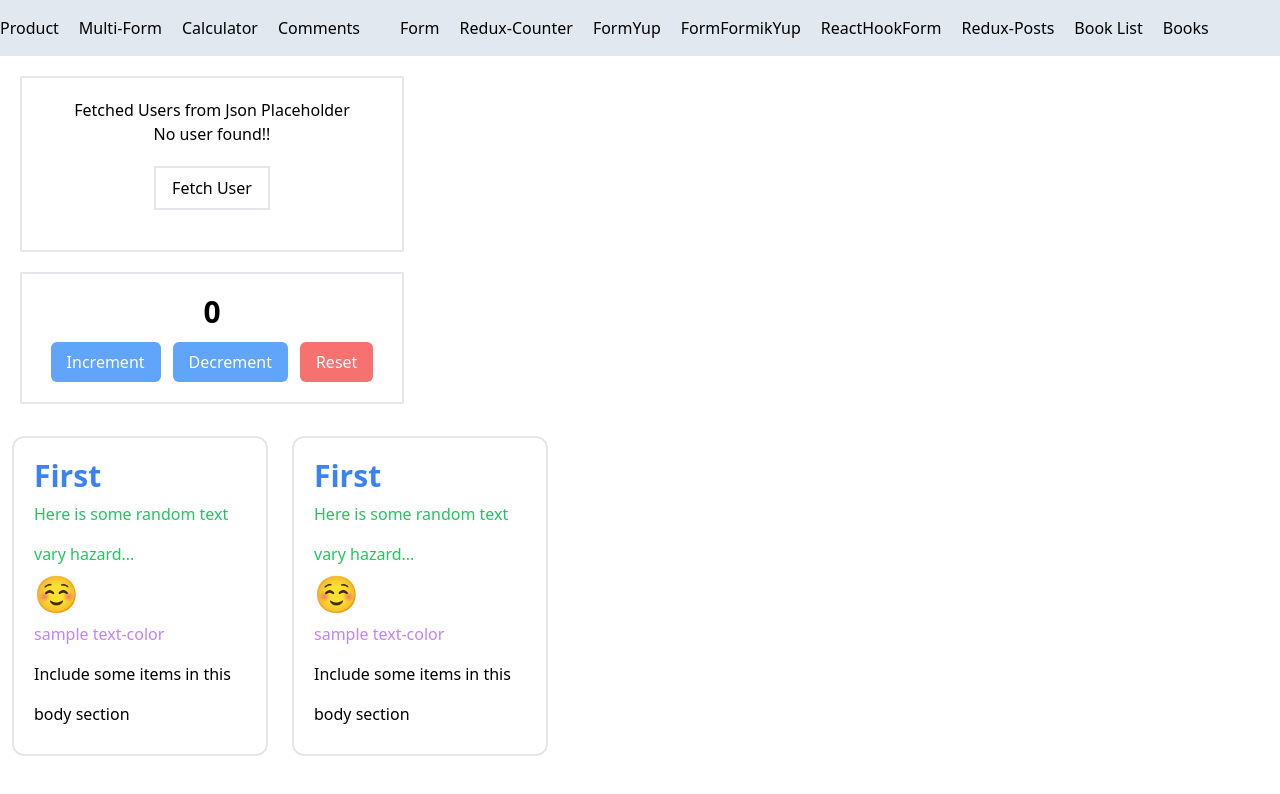
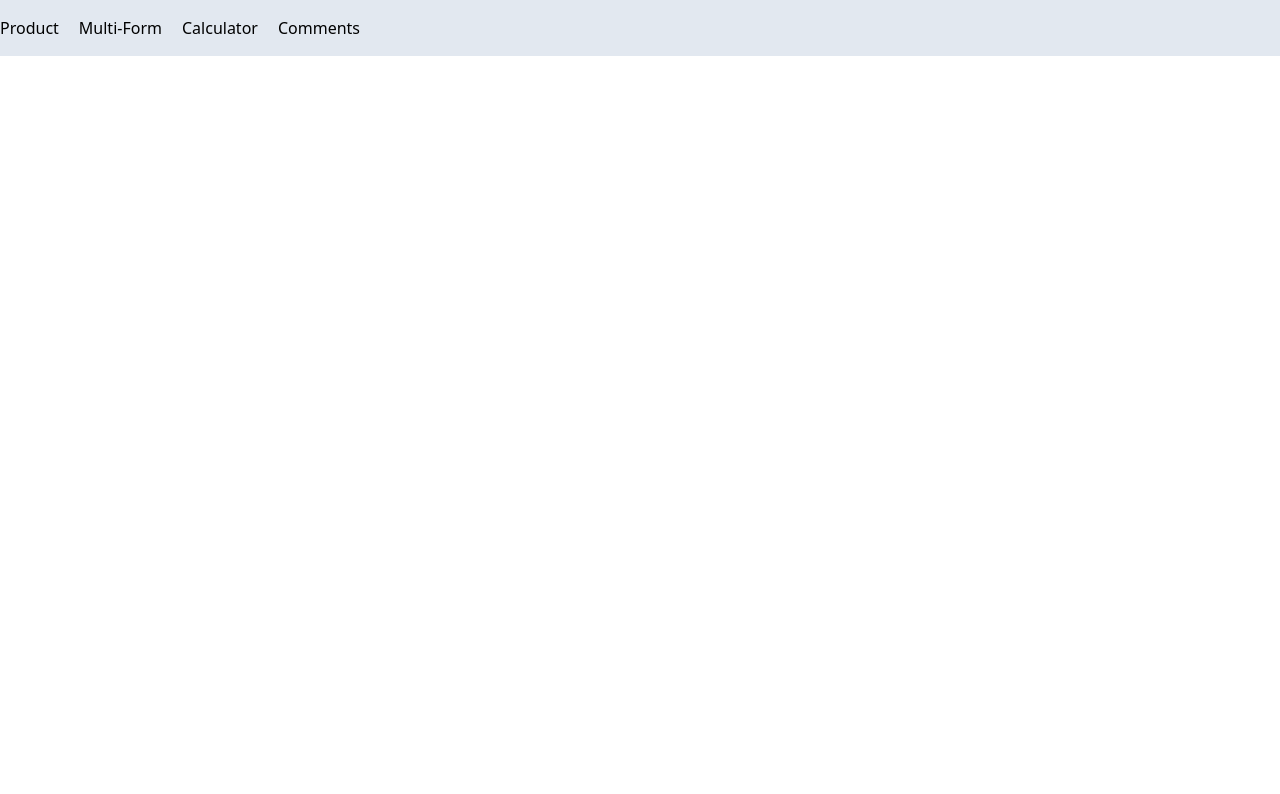
Before and after one commit to SilvernusIfoghale/dclc-react-course, a React (Vite) app: page / in a window 1280 px wide. Shown: the top 794 px of the page. Built offline with nearby package versions, Linux system fonts and the light colour scheme.

Commit message:
working with react router

```diff
--- a/src/App.jsx
+++ b/src/App.jsx
@@ -61,18 +61,18 @@ const App = () => {
         <Route path="/product" element={<Index />} />
         <Route path="/calculator" element={<Calculator />} />
         <Route path="/comment" element={<InteractiveComment />} />
-        <Route path="/books" element={<BookLayout />}>
-          <Route index element={<Books />} />
-          <Route path=":id" element={<Books />} />
-          <Route path="newbook" element={<NewBook />} />
-        </Route>
-        <Route path="/book" element={<BookList />} />
-        <Route path="/form" element={<Form />} />
-        <Route path="/form-yup" element={<FormYup />} />
-        <Route path="/form-formik-yup" element={<FormFormikYup />} />
-        <Route path="/react-hook-form" element={<FormReactHookForm />} />
-        <Route path="/counter" element={<Counter />} />
-        <Route path="/post" element={<PostsList />} />
+        {/* <Route path="/books" element={<BookLayout />}> */}
+        {/* <Route index element={<Books />} /> */}
+        {/* <Route path=":id" element={<Books />} /> */}
+        {/* <Route path="newbook" element={<NewBook />} /> */}
+        {/* </Route> */}
+        {/* <Route path="/book" element={<BookList />} /> */}
+        {/* <Route path="/form" element={<Form />} /> */}
+        {/* <Route path="/form-yup" element={<FormYup />} /> */}
+        {/* <Route path="/form-formik-yup" element={<FormFormikYup />} /> */}
+        {/* <Route path="/react-hook-form" element={<FormReactHookForm />} /> */}
+        {/* <Route path="/counter" element={<Counter />} /> */}
+        {/* <Route path="/post" element={<PostsList />} /> */}
         <Route path="*" element={<NotFound />} />
       </Routes>
     </>
--- a/src/pages/Home.jsx
+++ b/src/pages/Home.jsx
@@ -22,14 +22,14 @@ const Home = () => {
           <Link to="/multi-form">Multi-Form</Link>
           <Link to="/calculator">Calculator</Link>
           <Link to="/comment"> Comments</Link>
-          <li></li>
-          <Link to="/form">Form</Link>
-          <Link to="/counter">Redux-Counter</Link>
-          <Link to="/form-yup">FormYup</Link>
-          <Link to="/form-formik-yup">FormFormikYup</Link>
-          <Link to="/react-hook-form">ReactHookForm</Link>
-          <Link to="/post">Redux-Posts</Link>
-
+          {/* <li></li> */}
+          {/* <Link to="/form">Form</Link> */}
+          {/* <Link to="/counter">Redux-Counter</Link> */}
+          {/* <Link to="/form-yup">FormYup</Link> */}
+          {/* <Link to="/form-formik-yup">FormFormikYup</Link> */}
+          {/* <Link to="/react-hook-form">ReactHookForm</Link> */}
+          {/* <Link to="/post">Redux-Posts</Link> */}
+          {/*
           <li>
             <NavLink
               state="Hi, from state"
@@ -40,15 +40,15 @@ const Home = () => {
             >
               Book List
             </NavLink>
-          </li>
-          <li>
+          </li> */}
+          {/* <li>
             <NavLink to="/books" style={navLinkStyles}>
               Books
             </NavLink>
-          </li>
+          </li> */}
         </ul>
       </nav>
-      <div className="m-5 border-2 p-5 text-center w-96">
+      {/* <div className="m-5 border-2 p-5 text-center w-96">
         <FetchUsers />
       </div>
       <div className="m-5 border-2 p-5 text-center w-96">
@@ -73,7 +73,7 @@ const Home = () => {
         </button>
       </div>
       <div className="container flex mt-5">
-        {/* <h1 className="text-3xl font-bold ">Hello world</h1> */}
+
         {location.state}
         <Card
           color="green"
@@ -93,7 +93,7 @@ const Home = () => {
         >
           <p color="blue"> Include some items in this body section</p>
         </Card>
-      </div>
+      </div> */}
     </>
   );
 };
```
